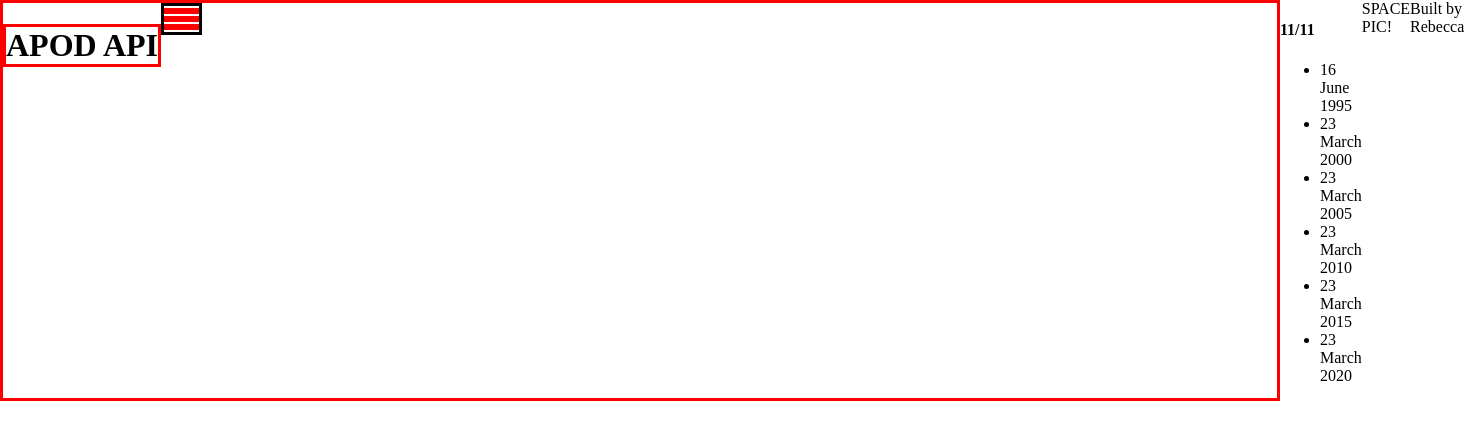
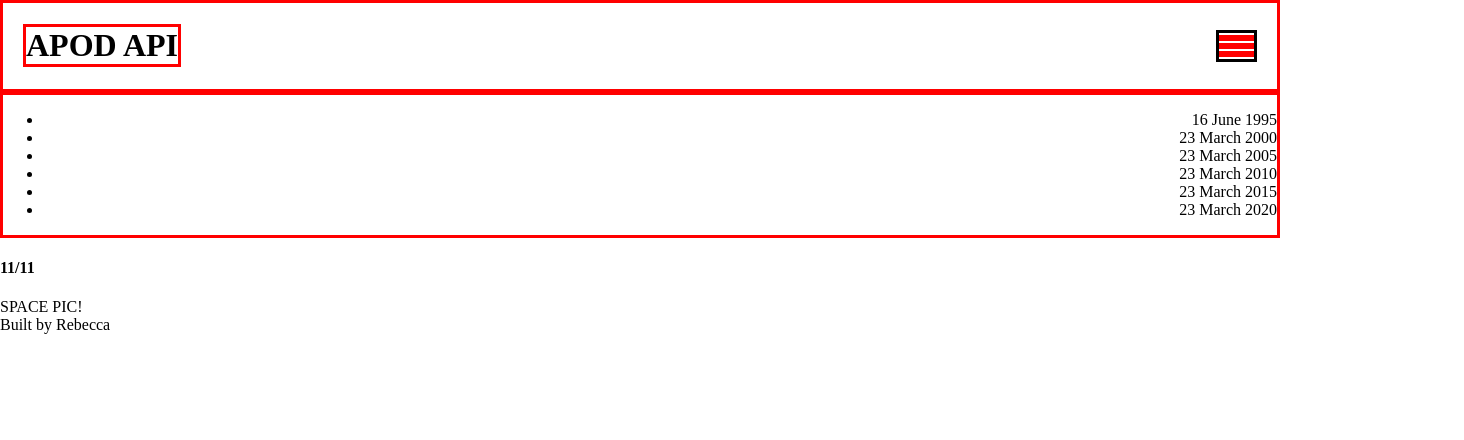
Before and after one commit to rmfortes/apod_api_hamburger_menu, a plain HTML site: page index.html in a window 1280 px wide. Shown: the top 440 px of the page, 1464 px wide, since content can reach past the window. Drawn offline with Linux system fonts and the light colour scheme.

Commit message:
more styling

```diff
--- a/index.html
+++ b/index.html
@@ -13,14 +13,13 @@
     <header>
         <h1>APOD API</h1>
         <div class="menuButton">
-        <div class="bar1"></div>
-        <div class="bar2"></div>
-        <div class="bar3"></div>
+            <div class="bar1"></div>
+            <div class="bar2"></div>
+            <div class="bar3"></div>
         </div>
     </header>
 
     <aside>
-        <h4>11/11</h4>
         <ul class="menuContents">
             <li>16 June 1995</li>
             <li>23 March 2000</li>
@@ -30,8 +29,10 @@
             <li>23 March 2020</li>
         </ul>
     </aside>
-
-    <img class="APOD">SPACE PIC!</img>
+    <div class="mainContent">
+        <h4>11/11</h4>
+        <img class="APOD">SPACE PIC!</img>
+    </div>
 
     <footer>Built by Rebecca</footer>
 
--- a/style.css
+++ b/style.css
@@ -4,24 +4,26 @@
 
 body {
     width: 100vw;
+    height: auto;
+    max-width: 100%;
     margin: auto;
-    display: grid;
-    grid-template-rows: 5fr 5fr 5fr 5fr 5fr;
-    grid-template-columns: 5fr 5fr 5fr 5fr 5fr;
 }
 
 header {
+    height: fit-content;
     width: 100vw;
     max-width: 100%;
     display: flex;
+    justify-content: space-between;
     border: solid red;
-    align-items: space-around;
+    align-items: center;
 }
 
 h1 {
     border: solid red;
     height: fit-content;
     width: fit-content;
+    margin-left: 20px;
 }
 
 .menuButton {
@@ -29,6 +31,7 @@ h1 {
     align-items: flex-end;
     height: fit-content;
     width: fit-content;
+    margin-right: 20px;
 }
 
 .bar1, .bar2, .bar3 {
@@ -39,3 +42,8 @@ h1 {
     transition: 0.4s;
     border: solid red;
   }
+
+  aside {
+      text-align: right;
+      border: solid red;
+  }
```
